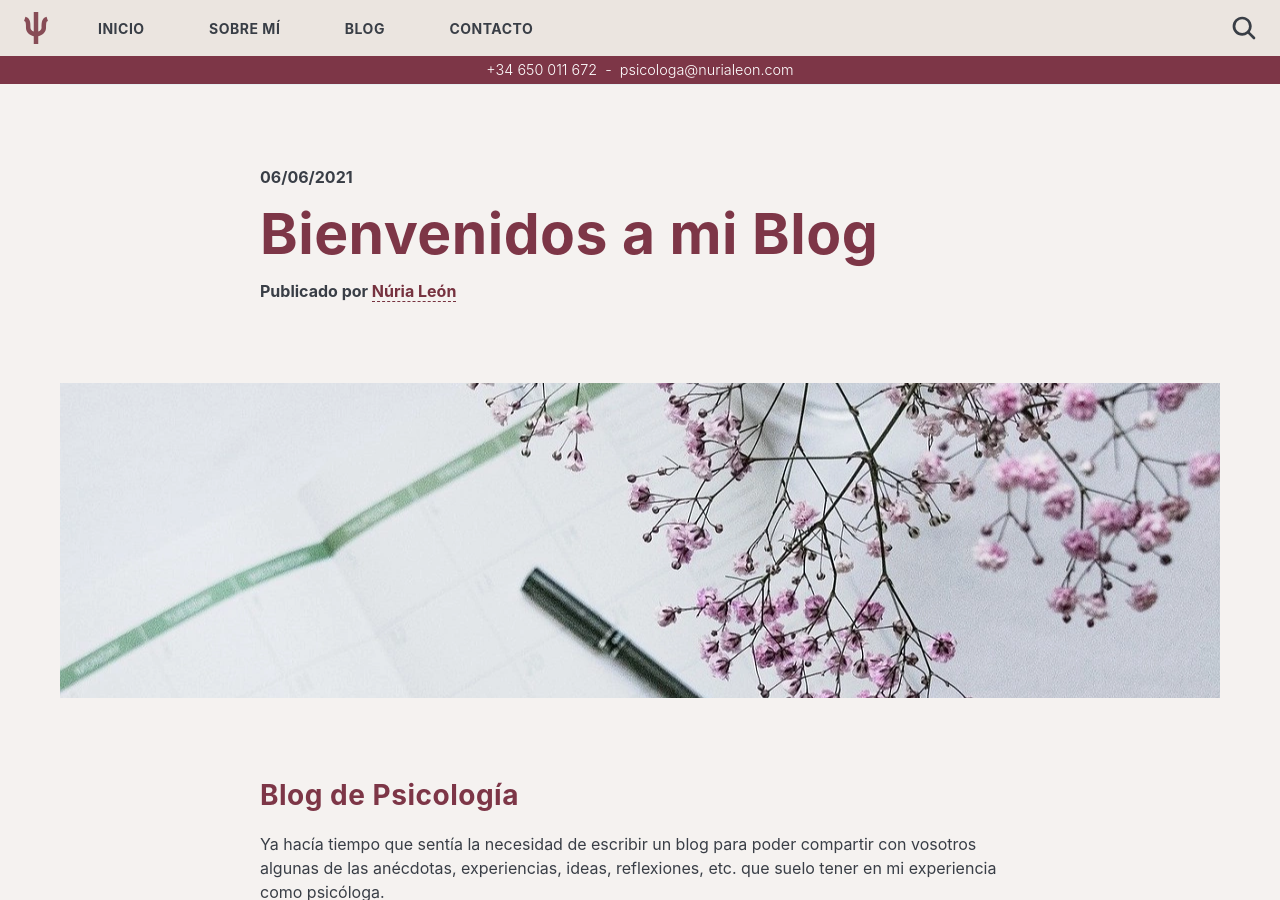
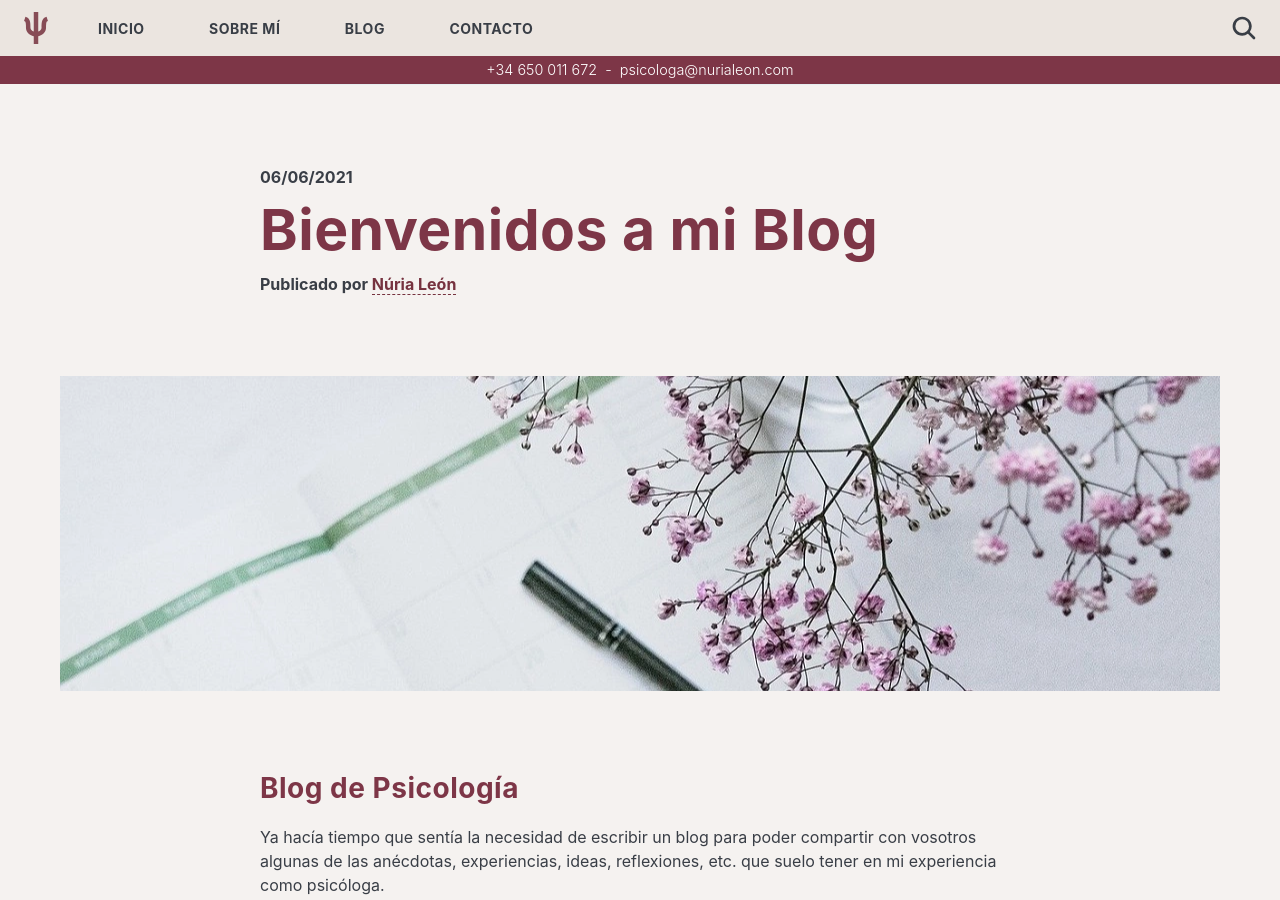
Before and after one commit to nurialeonsallent/nurialeon.com, a Jekyll site: the page built from _posts/2021-01-01-bienvenidos-al-blog-psicologia.markdown, in a window 1280 px wide and 900 px high. Built offline with Jekyll 4.4.1, drawn with Linux system fonts in a browser that asks for light colours.

Commit message:
better title line heights

```diff
--- a/_sass/4-layouts/_page.scss
+++ b/_sass/4-layouts/_page.scss
@@ -5,6 +5,7 @@
   .page-title {
     font-size: 3rem;
     margin: 0;
+    line-height: 1.1;
   }
 
   @media only screen and (max-width: $mobile) {
--- a/_sass/4-layouts/_post.scss
+++ b/_sass/4-layouts/_post.scss
@@ -7,7 +7,7 @@
     margin-bottom: 10px;
     max-width: 100%;
     font-size: 57px;
-    line-height: 70px;
+    line-height: 1.1;
   }
 
   .post__date {
@@ -20,7 +20,6 @@
     .post-title {
       margin: 10px 0;
       font-size: 34px;
-      line-height: 36px;
     }
   }
 }
```
